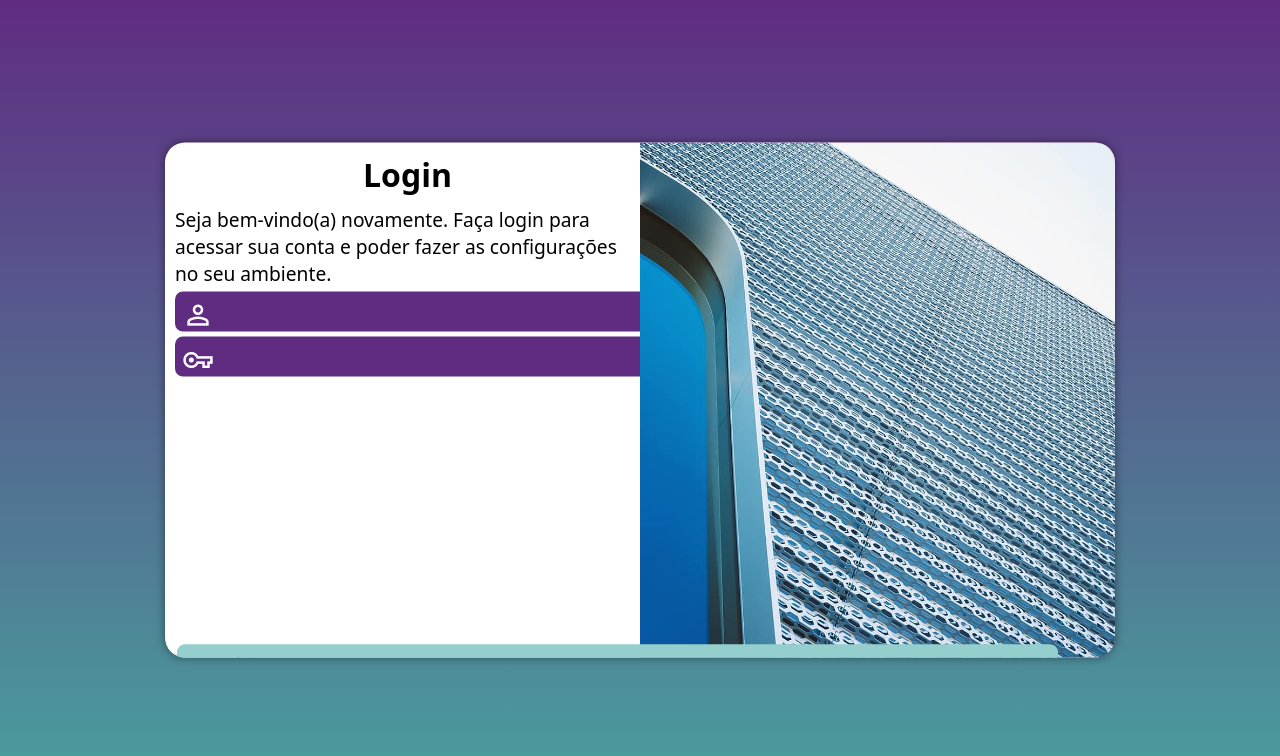
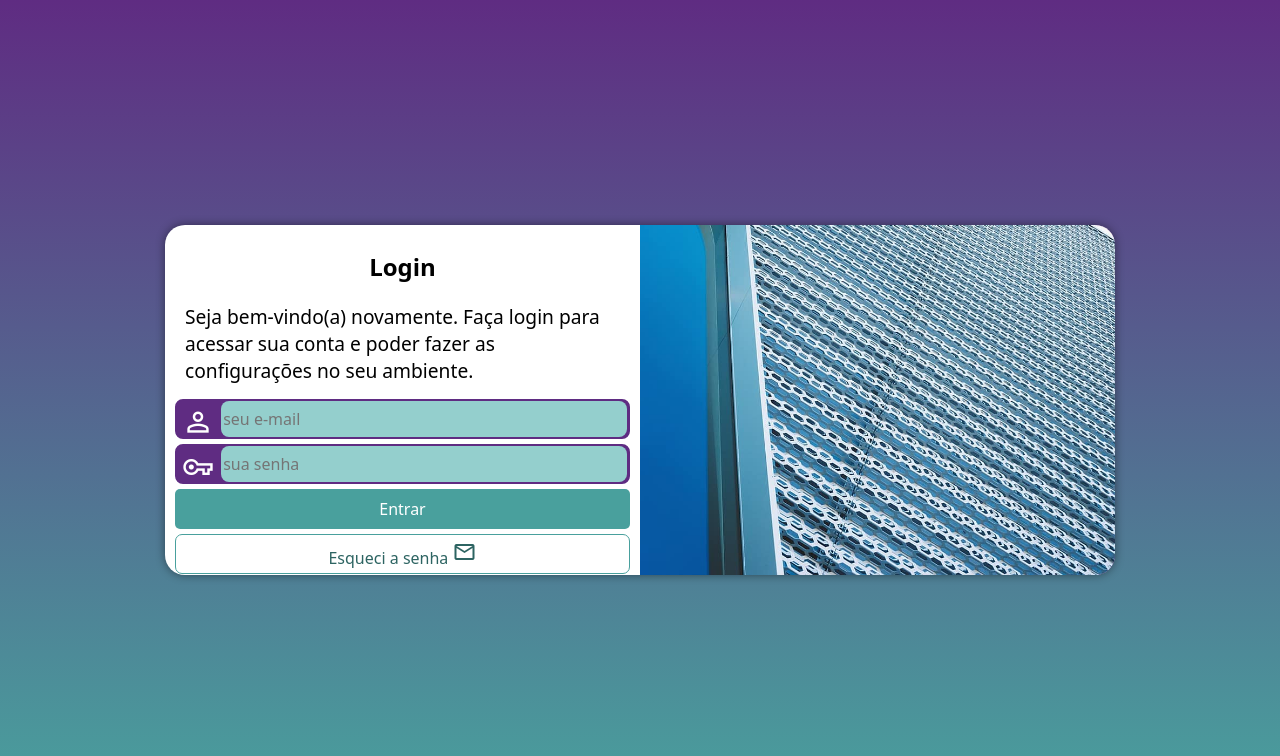
Before and after one commit to Gustavo-Tchavo/projeto-login, a plain HTML site: page index.html in a window 1280 px wide. Drawn offline with nearby package versions, Linux system fonts and the light colour scheme.

Commit message:
Update media-query.css

```diff
--- a/estilos/media-query.css
+++ b/estilos/media-query.css
@@ -19,27 +19,31 @@
     }
 }
 
-@media screen and (min-width:992px){ /*Telas grandes*/
-    body{
+@media screen and (min-width : 992px) {
+
+    body {
         background-image: linear-gradient(to top, #49a09d, #5f2c82);
     }
-    section#login{
+
+    section#login {
         width: 950px;
+        height: 350px;
     }
-    section#login > div#imagem{
+
+    section#login > div#imagem {
         float: right;
         width: 50%;
         height: 100%;
     }
-    section#loging > div#formulario{
+
+    section#login > div#formulario {
         float: left;
         width: 50%;
-    }
-    div#formulario > h1{
-        font-size: 2em;
+        transform: translateY(15px);
     }
 
-    div#formulario > p{
+    div#formulario > p {
         font-size: 1.2em;
+        padding: 10px;
     }
 }
```
